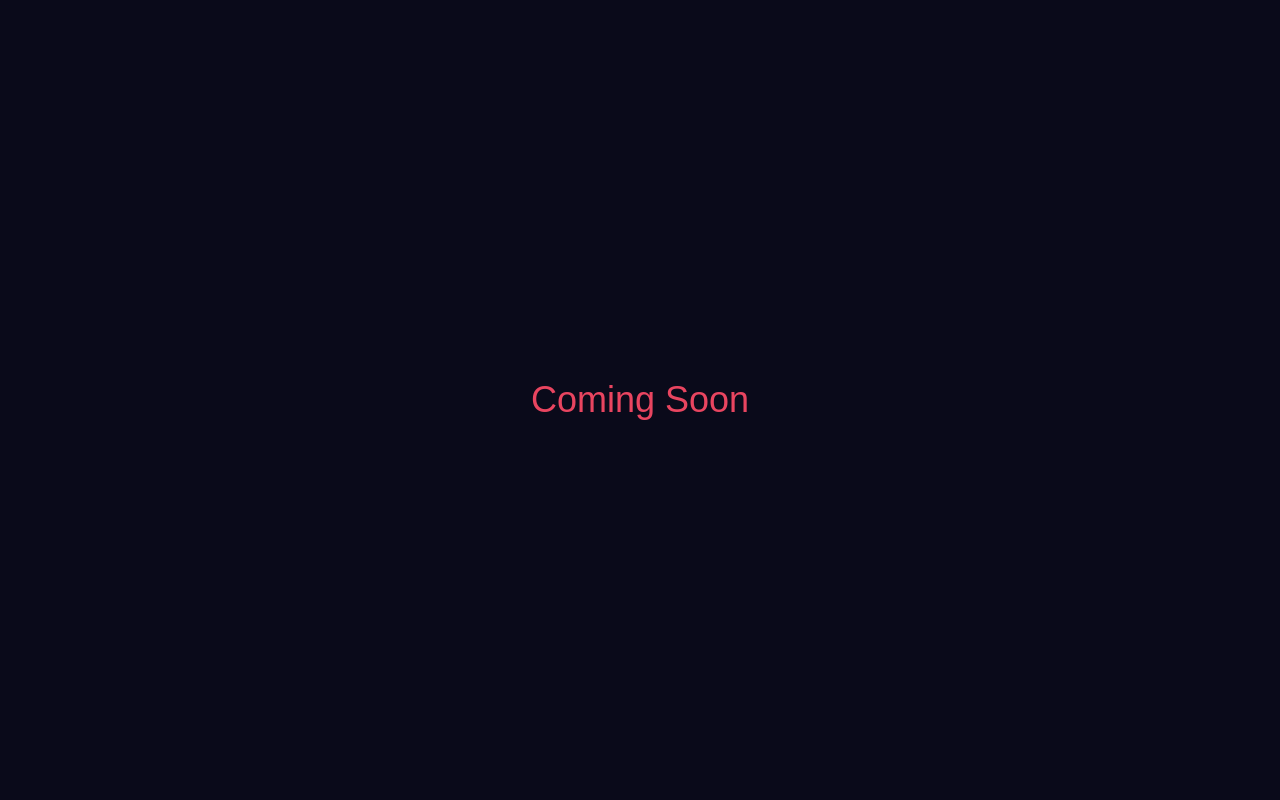
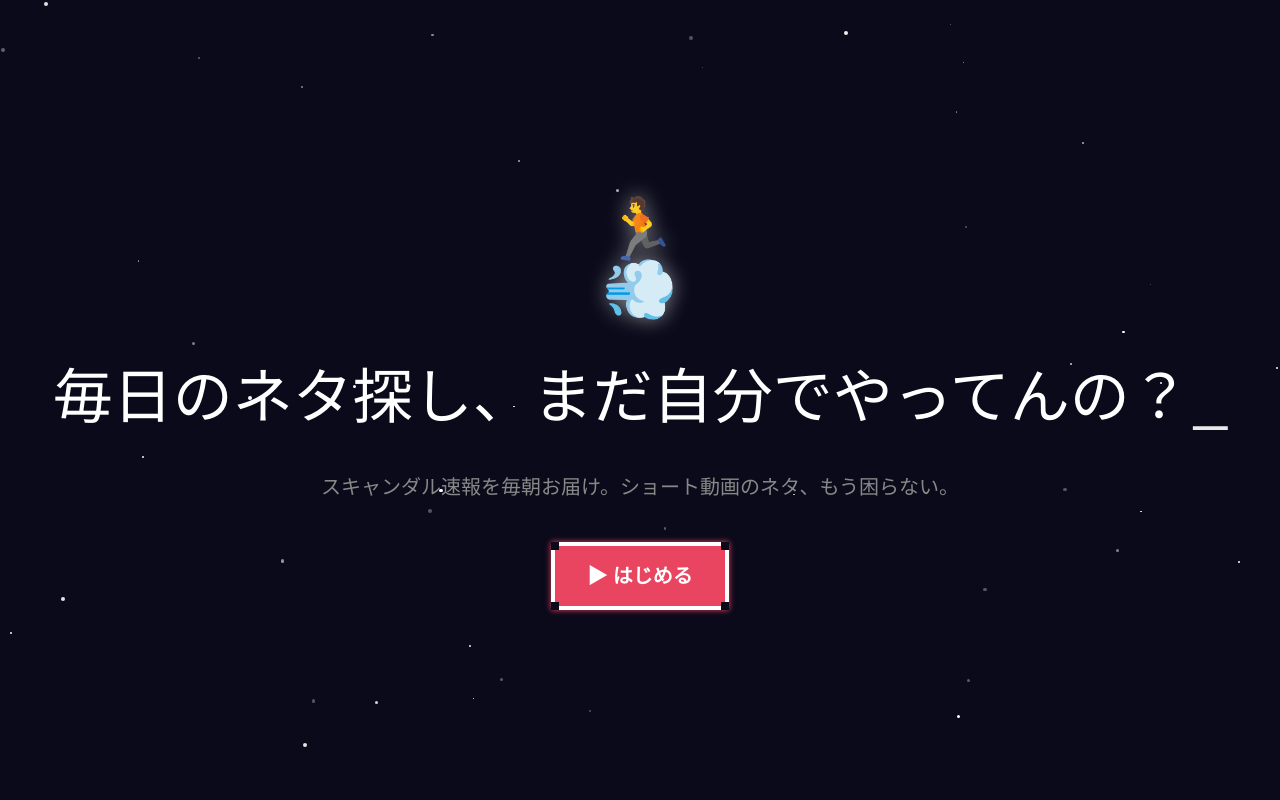
Before and after one commit to KEKUSON/daily-delivery-lp, a React (Vite) app: page / in a window 1280 px wide. Shown: the top 800 px of the page. Built offline with nearby package versions, Linux system fonts and the light colour scheme; a web font is replaced by a local one.

Commit message:
Phase 2: Common UI components and Hero section

```diff
--- a/src/App.tsx
+++ b/src/App.tsx
@@ -1,7 +1,14 @@
+import React from 'react';
+import { Hero } from './components/Hero';
+
 function App() {
   return (
-    <div className="min-h-screen flex items-center justify-center">
-      <h1 className="text-4xl font-retro text-accent">Coming Soon</h1>
+    <div className="bg-bg-primary min-h-screen">
+      <Hero />
+      {/* Placeholder for next section to test smooth scroll */}
+      <div id="pain-section" className="min-h-screen flex items-center justify-center">
+        <h2 className="text-3xl font-retro text-text-muted">Next Section...</h2>
+      </div>
     </div>
   );
 }
--- /dev/null
+++ b/src/components/Hero.tsx
@@ -0,0 +1,83 @@
+import React, { useEffect, useState } from 'react';
+import { PixelButton } from './ui/PixelButton';
+
+export const Hero: React.FC = () => {
+  const [text, setText] = useState('');
+  const fullText = "毎日のネタ探し、まだ自分でやってんの？";
+
+  useEffect(() => {
+    let index = 0;
+    const timer = setInterval(() => {
+      setText(fullText.substring(0, index));
+      index++;
+      if (index > fullText.length) {
+        clearInterval(timer);
+      }
+    }, 100);
+    return () => clearInterval(timer);
+  }, []);
+
+  const scrollToNext = () => {
+    const nextSection = document.getElementById('pain-section');
+    if (nextSection) {
+      nextSection.scrollIntoView({ behavior: 'smooth' });
+    }
+  };
+
+  // Generate random stars
+  const stars = Array.from({ length: 50 }).map((_, i) => {
+    const size = Math.random() * 3 + 1;
+    return (
+      <div
+        key={i}
+        className="absolute bg-white rounded-full animate-[twinkle_3s_ease-in-out_infinite]"
+        style={{
+          width: `${size}px`,
+          height: `${size}px`,
+          top: `${Math.random() * 100}%`,
+          left: `${Math.random() * 100}%`,
+          animationDelay: `${Math.random() * 3}s`,
+          opacity: Math.random() * 0.5 + 0.2
+        }}
+      />
+    );
+  });
+
+  return (
+    <section className="relative min-h-screen flex flex-col items-center justify-center overflow-hidden bg-bg-primary">
+      {/* Star Background */}
+      <div className="absolute inset-0 z-0">
+        {stars}
+      </div>
+
+      <div className="relative z-10 text-center px-4 flex flex-col items-center">
+        {/* Delivery Character Animation */}
+        <div className="h-32 w-32 mb-8 animate-[run-in_1.5s_ease-out_forwards] flex items-center justify-center">
+          {/* Placeholder for character sprite */}
+          <div className="text-6xl filter drop-shadow-[0_0_10px_rgba(255,255,255,0.5)]">
+            🏃💨
+          </div>
+        </div>
+
+        {/* Typing Text */}
+        <h1 className="text-3xl md:text-5xl lg:text-6xl font-retro mb-6 text-white h-20 md:h-24 flex items-center">
+          {text}
+          <span className="animate-pulse ml-1">_</span>
+        </h1>
+
+        <p className="text-lg md:text-xl text-text-muted font-sans mb-10 max-w-2xl mx-auto leading-relaxed">
+          スキャンダル速報を毎朝お届け。<br className="md:hidden" />
+          ショート動画のネタ、もう困らない。
+        </p>
+
+        <PixelButton
+          onClick={scrollToNext}
+          pulse={true}
+          className="text-xl px-8 py-4"
+        >
+          ▶ はじめる
+        </PixelButton>
+      </div>
+    </section>
+  );
+};
--- /dev/null
+++ b/src/components/ui/PixelButton.tsx
@@ -0,0 +1,37 @@
+import React from 'react';
+
+interface PixelButtonProps extends React.ButtonHTMLAttributes<HTMLButtonElement> {
+  variant?: 'primary' | 'secondary';
+  pulse?: boolean;
+}
+
+export const PixelButton: React.FC<PixelButtonProps> = ({
+  children,
+  variant = 'primary',
+  pulse = false,
+  className = '',
+  ...props
+}) => {
+  const baseStyles = "relative inline-block px-6 py-3 font-retro text-lg font-bold border-4 border-white cursor-pointer transition-transform hover:-translate-y-1 active:translate-y-0";
+  const variants = {
+    primary: "bg-accent text-white",
+    secondary: "bg-bg-secondary text-white"
+  };
+
+  const pulseClass = pulse ? "animate-[pulse-glow_2s_infinite]" : "";
+
+  return (
+    <button
+      className={`${baseStyles} ${variants[variant]} ${pulseClass} ${className}`}
+      {...props}
+    >
+      {/* Pixelated corners */}
+      <div className="absolute -top-1 -left-1 w-2 h-2 bg-bg-primary"></div>
+      <div className="absolute -top-1 -right-1 w-2 h-2 bg-bg-primary"></div>
+      <div className="absolute -bottom-1 -left-1 w-2 h-2 bg-bg-primary"></div>
+      <div className="absolute -bottom-1 -right-1 w-2 h-2 bg-bg-primary"></div>
+
+      {children}
+    </button>
+  );
+};
--- /dev/null
+++ b/src/components/ui/RPGWindow.tsx
@@ -0,0 +1,28 @@
+import React from 'react';
+
+interface RPGWindowProps {
+  children: React.ReactNode;
+  title?: string;
+  className?: string;
+}
+
+export const RPGWindow: React.FC<RPGWindowProps> = ({ children, title, className = '' }) => {
+  return (
+    <div className={`relative bg-bg-card border-4 border-white p-4 font-retro text-text ${className}`}>
+      {/* Pixelated corners for RPG feel */}
+      <div className="absolute -top-1 -left-1 w-2 h-2 bg-bg-primary"></div>
+      <div className="absolute -top-1 -right-1 w-2 h-2 bg-bg-primary"></div>
+      <div className="absolute -bottom-1 -left-1 w-2 h-2 bg-bg-primary"></div>
+      <div className="absolute -bottom-1 -right-1 w-2 h-2 bg-bg-primary"></div>
+
+      {title && (
+        <div className="absolute -top-4 left-4 bg-bg-primary px-2 border-2 border-white">
+          {title}
+        </div>
+      )}
+      <div className="mt-2">
+        {children}
+      </div>
+    </div>
+  );
+};
--- /dev/null
+++ b/src/components/ui/ShopCard.tsx
@@ -0,0 +1,50 @@
+import React from 'react';
+import { Plan } from '../../types';
+
+interface ShopCardProps {
+  plan: Plan;
+}
+
+export const ShopCard: React.FC<ShopCardProps> = ({ plan }) => {
+  const isRecommended = plan.recommended;
+
+  return (
+    <div className={`relative bg-bg-card border-4 ${isRecommended ? 'border-accent-gold transform scale-105 z-10' : 'border-white'} p-6 font-retro transition-all hover:scale-105 hover:shadow-[0_0_15px_rgba(250,204,21,0.5)]`}>
+      {/* Pixelated corners */}
+      <div className="absolute -top-1 -left-1 w-2 h-2 bg-bg-primary"></div>
+      <div className="absolute -top-1 -right-1 w-2 h-2 bg-bg-primary"></div>
+      <div className="absolute -bottom-1 -left-1 w-2 h-2 bg-bg-primary"></div>
+      <div className="absolute -bottom-1 -right-1 w-2 h-2 bg-bg-primary"></div>
+
+      {isRecommended && (
+        <div className="absolute -top-5 left-1/2 transform -translate-x-1/2 bg-accent-gold text-black px-3 py-1 border-2 border-white font-bold animate-[float_3s_ease-in-out_infinite]">
+          ★ おすすめ
+        </div>
+      )}
+
+      <div className="text-center mb-4">
+        <h3 className="text-2xl mb-2 flex items-center justify-center gap-2">
+          {plan.id === 'ume' && '🥉'}
+          {plan.id === 'take' && '🥈'}
+          {plan.id === 'matsu' && '🥇'}
+          {plan.name}
+        </h3>
+        <div className="text-accent-gold text-xl">{plan.price}G<span className="text-sm text-text-muted">/日</span></div>
+      </div>
+
+      <div className="border-t-2 border-dashed border-white my-4"></div>
+
+      <div className="text-center mb-4 text-sm text-accent-cyan">
+        「{plan.description}」
+      </div>
+
+      <ul className="space-y-2 mb-6 text-sm">
+        {plan.features.map((feature, idx) => (
+          <li key={idx} className="flex items-center gap-2">
+            <span className="text-accent">▶</span> {feature}
+          </li>
+        ))}
+      </ul>
+    </div>
+  );
+};
--- /dev/null
+++ b/src/components/ui/StatusBar.tsx
@@ -0,0 +1,39 @@
+import React from 'react';
+
+interface StatusBarProps {
+  label: string;
+  level: number;
+  maxLevel?: number;
+  value: number;
+  maxValue?: number;
+  color?: string;
+}
+
+export const StatusBar: React.FC<StatusBarProps> = ({
+  label,
+  level,
+  value,
+  maxValue = 10,
+  color = 'bg-accent'
+}) => {
+  // Generate blocks for the bar
+  const blocks = [];
+  for (let i = 0; i < maxValue; i++) {
+    blocks.push(
+      <div
+        key={i}
+        className={`h-4 w-4 border border-bg-primary ${i < value ? color : 'bg-gray-700'}`}
+      ></div>
+    );
+  }
+
+  return (
+    <div className="flex flex-col sm:flex-row sm:items-center gap-2 font-retro text-sm sm:text-base">
+      <div className="w-24 text-right">{label}:</div>
+      <div className="flex gap-0.5 border-2 border-white p-0.5 bg-black">
+        {blocks}
+      </div>
+      <div className="w-16 text-left ml-2 text-accent-gold">Lv.{level}</div>
+    </div>
+  );
+};
--- /dev/null
+++ b/src/hooks/useScrollReveal.ts
@@ -0,0 +1,35 @@
+import { useEffect, useRef, useState } from 'react';
+
+export function useScrollReveal(threshold = 0.1) {
+  const ref = useRef<HTMLDivElement>(null);
+  const [isVisible, setIsVisible] = useState(false);
+
+  useEffect(() => {
+    const observer = new IntersectionObserver(
+      ([entry]) => {
+        if (entry.isIntersecting) {
+          setIsVisible(true);
+          // Once revealed, we can stop observing
+          if (ref.current) {
+            observer.unobserve(ref.current);
+          }
+        }
+      },
+      {
+        threshold,
+      }
+    );
+
+    if (ref.current) {
+      observer.observe(ref.current);
+    }
+
+    return () => {
+      if (ref.current) {
+        observer.unobserve(ref.current);
+      }
+    };
+  }, [threshold]);
+
+  return { ref, isVisible };
+}
```
